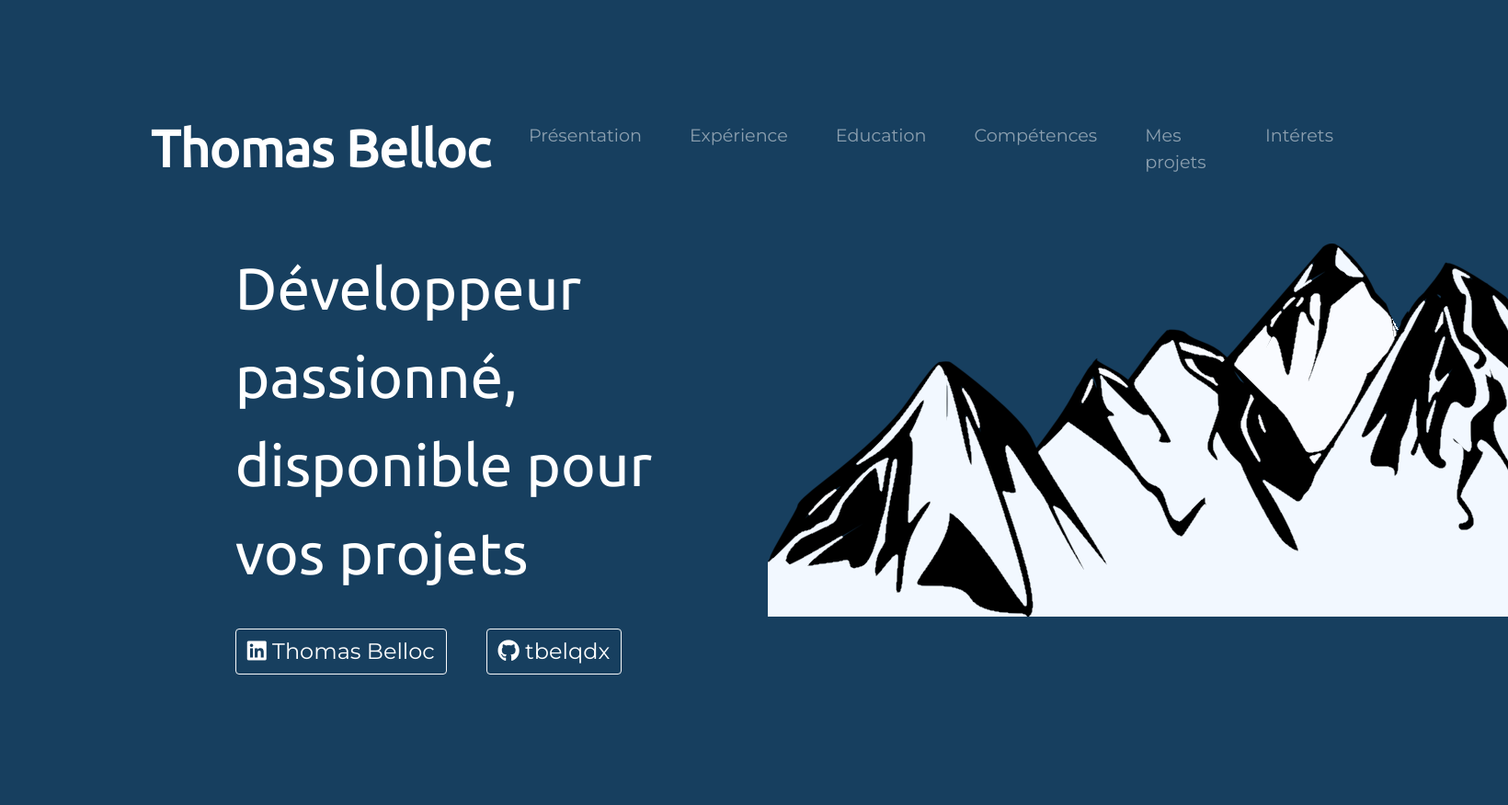
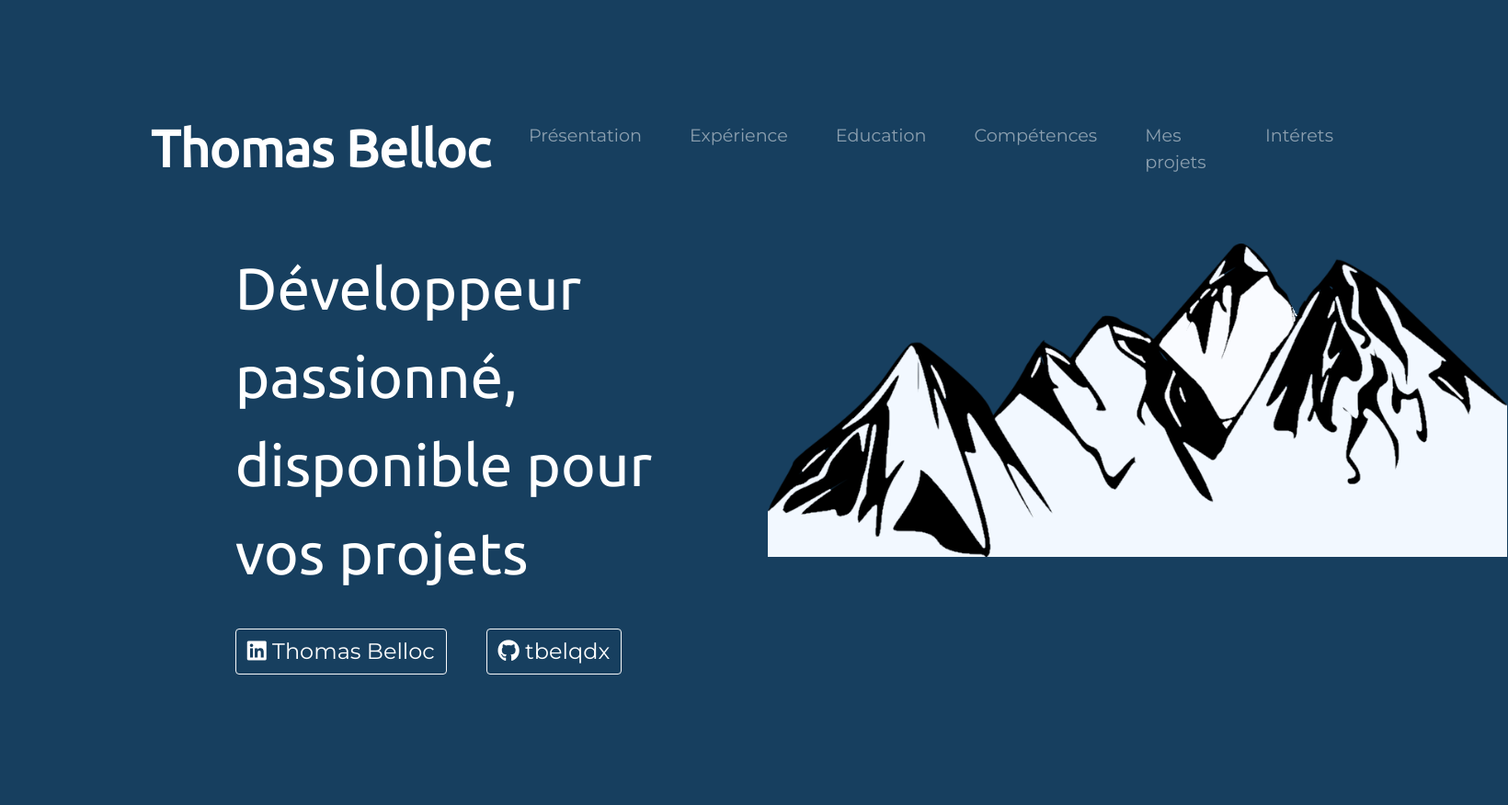
Before and after one commit to Cheelax/websiteResume, a web app: file index.html in a window 1640 px wide; the page is wider, and only the part inside the window is pictured. Shown: the top 876 px of that part at 92% size. Run offline with its HTML, style and script files only (its server is not run), Linux system fonts and the light colour scheme; some libraries are stand-ins or nearby versions.

Commit message:
amélioration du style de la montagne

```diff
--- a/css/styles.css
+++ b/css/styles.css
@@ -81,6 +81,12 @@ li{
 
     #title.container-fluid{
         padding: 3% 15% 7%;
+    }
+
+    .image-mountain
+    {
+        width: 146.40%;
+        height: auto;
     }
 
 /* Navigation Bar */
--- a/index.html
+++ b/index.html
@@ -56,7 +56,7 @@
         <button type="button" class="download-button btn btn-outline-light"> <a class="white-text" href="https://github.com/tbelqdx"> <i class="fab fa-github"></i> tbelqdx </a></button>
         </div>
         <div class="col-lg-6">
-        <img src="images/mountainWithWhite.png">
+        <img class="image-mountain" src="images/mountainWithWhite.png">
         </div>
     </div>
     </div>
@@ -151,7 +151,10 @@
             <h3 class="myprojects-heading">Mes projets personnels</h3>
             <h1 class="white-text"> autoformation bootstrap</h2>
                 <p class="white-text"> j'ai repris une formation web depuis 0 pour consolider mes acquis après mon travail sur VueJs. Ce qui m'a permit de sortir le site vitrine que vous êtes en train de consulter, vous pouvez consulter une autre page crée ici :<a href="Productsite.html"> Site Fiche Produit</a></a></p>
-                <p class="white-text"> Ce projet me permet de balayer une multitude de domaines: html/css javascript ...  <a href="Dicee Challenge/dicee.html"> Une petite partie de dés?</a></p>
+                <p class="white-text"> Ce projet me permet de balayer une multitude de domaines: html/css javascript ou encore jquery ... </p>
+                    <br>
+                    <p><a class="white-text" href="Dicee Challenge/dicee.html"> Une petite partie de dés?</a></p>
+                    <p><a class="white-text" href="Drum Kit/index.html"> Ou un peu de batterie?</a></p>
 
             <h1 class="white-text"> autoformation unity</h2>
                 <p class="white-text"> passionné de jeux vidéos, je suis en cours de formation sur le logiciel unity.</p>
```
